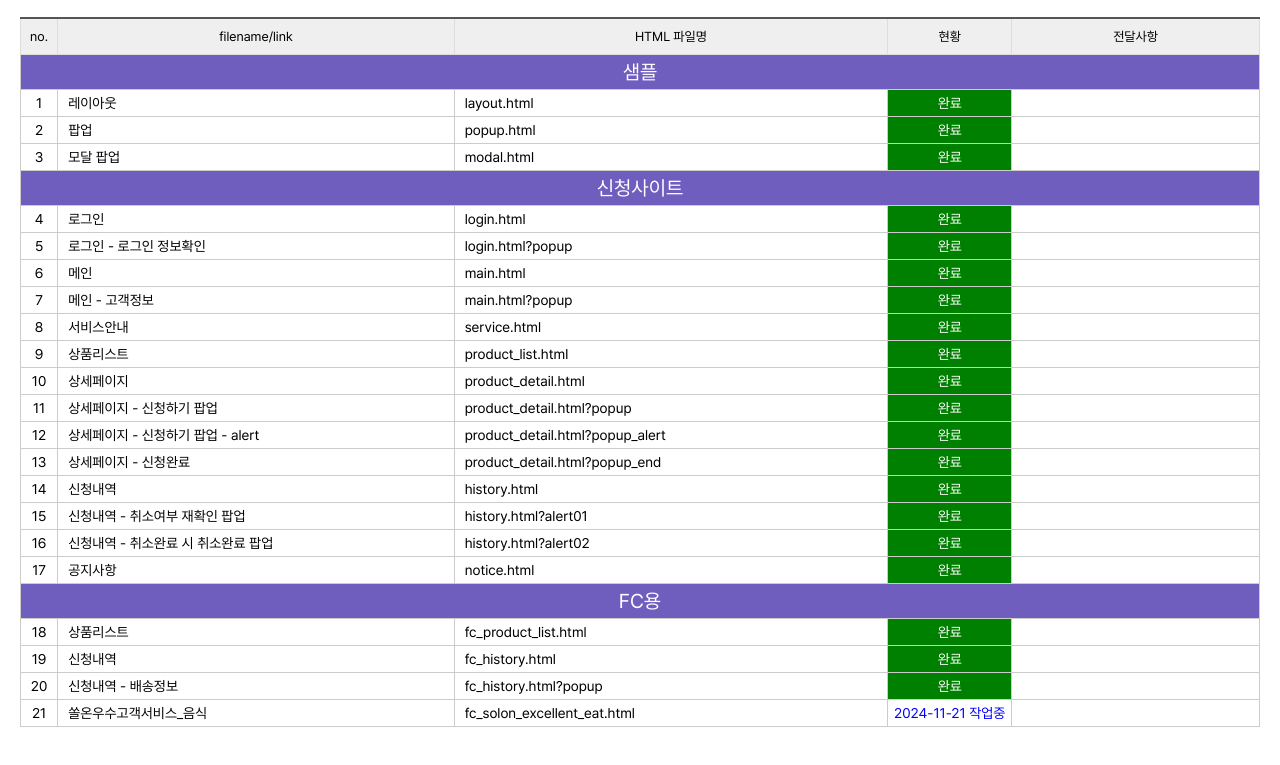
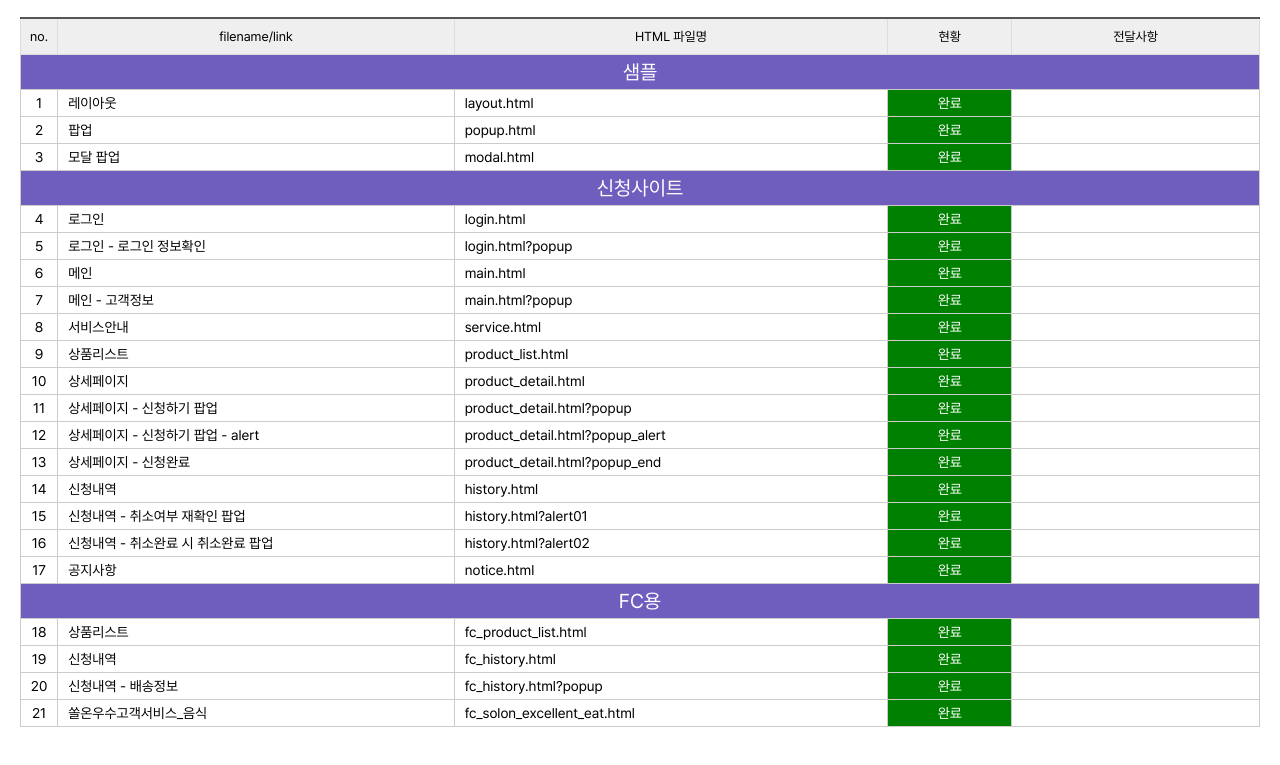
Before and after one commit to kik87827/shinhan_vip, a website: page src/codinglist.html in a window 1280 px wide. Shown: the part 101-866 px from the top of the page. Drawn offline with nearby package versions, Linux system fonts and the light colour scheme; files that its build step writes are made by us from their sources; files whose address does not match are found by name.

Commit message:
코딩리스트 완료

```diff
--- a/src/codinglist.html
+++ b/src/codinglist.html
@@ -234,7 +234,7 @@
 						<td class="no"></td>
 						<td class="link"><a href="fc_solon_excellent_eat.html" target="_blank">쏠온우수고객서비스_음식</a></td>
 						<td class="td_url"></td>
-						<td class="work ing"></td>
+						<td class="work end"></td>
 						<td class="bgo"></td>
 					</tr>
 				</tbody>
```
Also changed, not shown: dist/codinglist.html.
